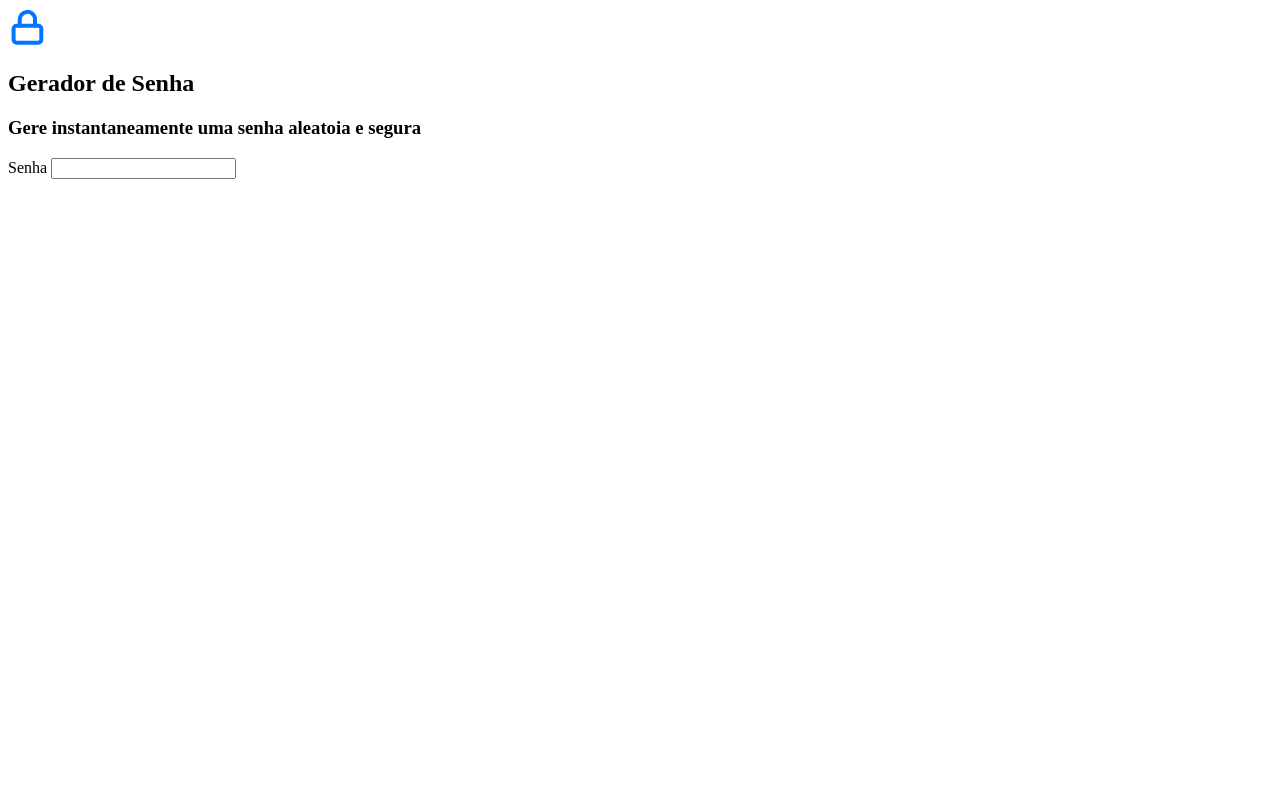
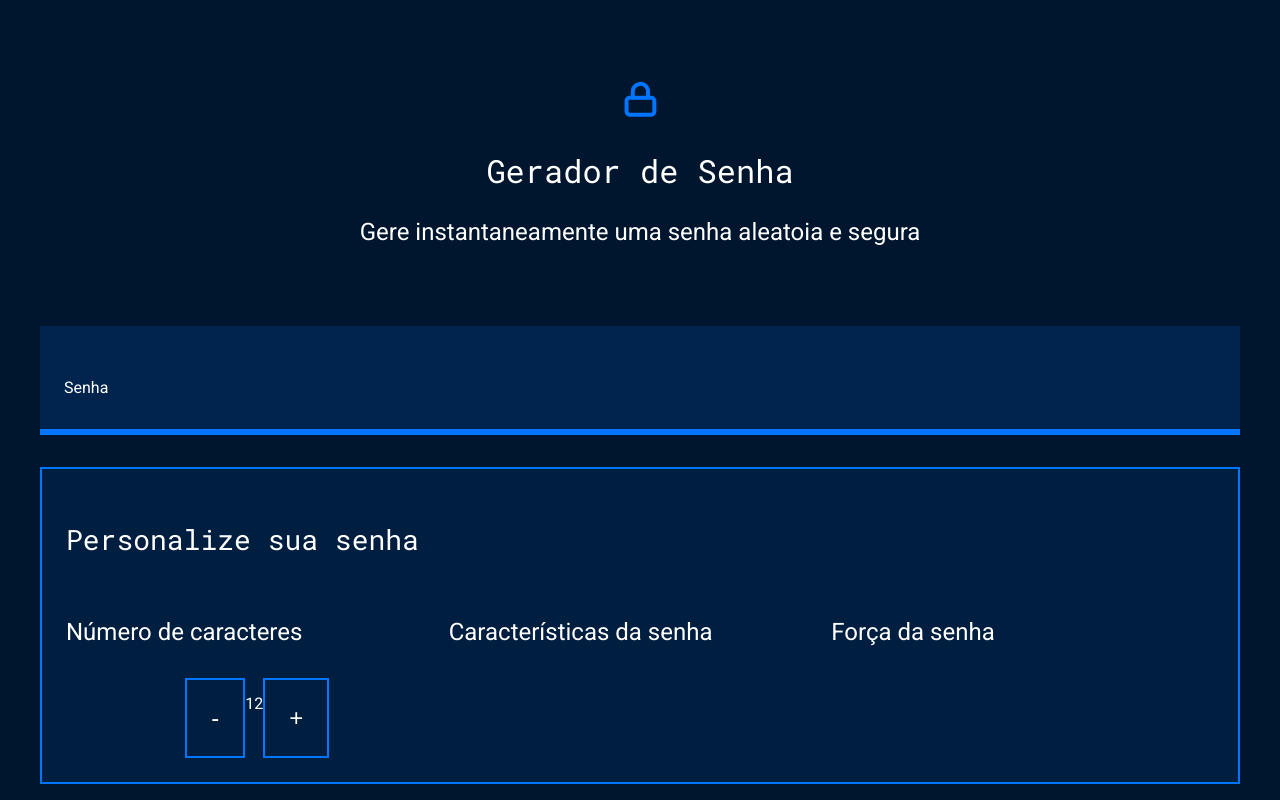
Before and after one commit to erikaprestes-bit/seguran-a, a plain HTML site: page index.html in a window 1280 px wide. Drawn offline with Linux system fonts and the light colour scheme.

Commit message:
v3(link css)

```diff
--- a/index.html
+++ b/index.html
@@ -4,6 +4,7 @@
     <meta charset="UTF-8">
     <meta name="viewport" content="width=device-width, initial-scale=1.0">
     <title>Gerador de Senha</title>
+    <link rel="stylesheet" href="style.css">
 </head>
 <body>
     <section class="conteudo">
@@ -17,6 +18,25 @@
             <label for="Senha">Senha</label>
             <input name="Senha" type ="text" id="campo-senha">
         </div>
+        <div class="parametro">
+            <h3 class="parametro-titulo">Personalize sua senha</h3>
+            <div class="parametro-coluna__senha">
+                <div class="parametro-senha">
+                    <h4 class="parametro-senha__titulo">Número de caracteres</h4>
+                    <div class="parametro-senha-botoes">
+                        <button class="parametro-senha__botao">-</button>
+                        <p class="parametro-senha__texto">12</p>
+                        <button class="parametro-senha__botao">+</button>
+                    </div>
+                </div>
+                <div class="parametro-senha">
+                    <h4 class="parametro-senha__titulo">Características da senha</h4>
+                </div>
+                <div class="parametro-senha">
+                    <h4 class="parametro-senha__titulo">Força da senha</h4>
+                </div>
+            </div>
+        </div>
     </section>
 </body>
 </html>
--- /dev/null
+++ b/style.css
@@ -0,0 +1,113 @@
+@import url('https://fonts.googleapis.com/css2?family=Roboto&family=Roboto+Mono&display=swap');
+
+:root{
+    --branco: white;
+    --cor-de-fundo: #00162E;
+    --fundo-senha: #00244D;
+    --fundo-texto: #001E40;
+    --borda: #0075FF;
+    --roboto: 'Roboto', sans-serif;
+    --roboto-mono: 'Roboto Mono', monospace;
+}
+
+*{
+    font-weight: 400;
+}
+
+body{
+    color: var(--branco);
+    background-color: var(--cor-de-fundo);
+    font-family: var(--roboto);
+}
+
+.titulo-principal{
+    font-family: var(--roboto-mono);
+    font-size: 32px;
+}
+
+.titulo-secundario{
+    font-size: 24px;
+}
+
+.conteudo-titulo{
+    text-align: center;
+    margin-top: 80px;
+}
+
+.conteudo-senha{
+    margin-top: 80px;
+    background: var(--fundo-senha);
+    padding: 24px;
+    border-bottom: 6px solid var(--borda);
+}
+
+#campo-senha{
+    background-color: var(--fundo-senha);
+    border: none;
+    color: var(--branco);
+    font-family: var(--roboto-mono);
+    font-size: 40px;
+    width: 70%;
+}
+
+#campo-senha:focus{
+    outline: none;
+}
+
+.conteudo{
+    max-width: 1200px;
+    margin: 0 auto;
+}
+
+.parametro{
+    background-color: var(--fundo-texto);
+    border: 2px solid var(--borda);
+    margin-top: 32px;
+    padding: 24px;
+}
+
+.parametro-titulo{
+    font-family: var(--roboto-mono);
+    font-size: 28px;
+}
+
+.parametro-senha__titulo{
+    font-size:24px;
+}
+
+.parametro-coluna__senha{
+    display: flex;
+    flex-direction: column;
+    justify-content: center;
+}
+.parametro-senha{
+    width: 50%;
+    margin: 0 auto;
+}
+
+.parametro-senha-botoes{
+    display: flex;
+    justify-content: center;
+}
+
+.parametro-senha__botao{
+   padding: 24;
+   border-top: ;
+    background-color: var(--fundo-texto);
+    color: var(--branco);
+    border: 2px solid var(--borda);
+    padding: 24px;
+    font-size: 24px;
+    cursor: pointer;
+}
+
+}
+.parametro-senha__texto{
+
+}
+
+@media screen and (min-width: 768px) {
+    .parametro-coluna__senha{
+        flex-direction: row;
+    }
+}
```
